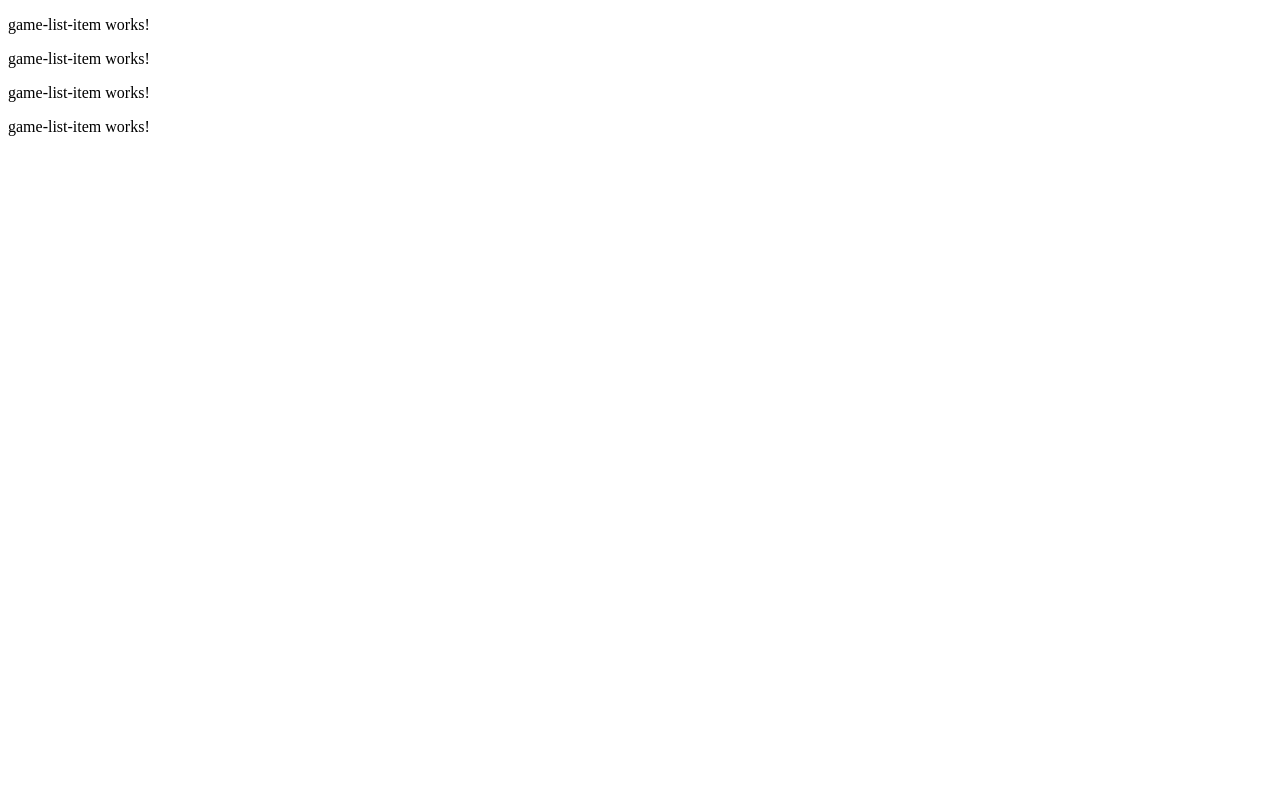
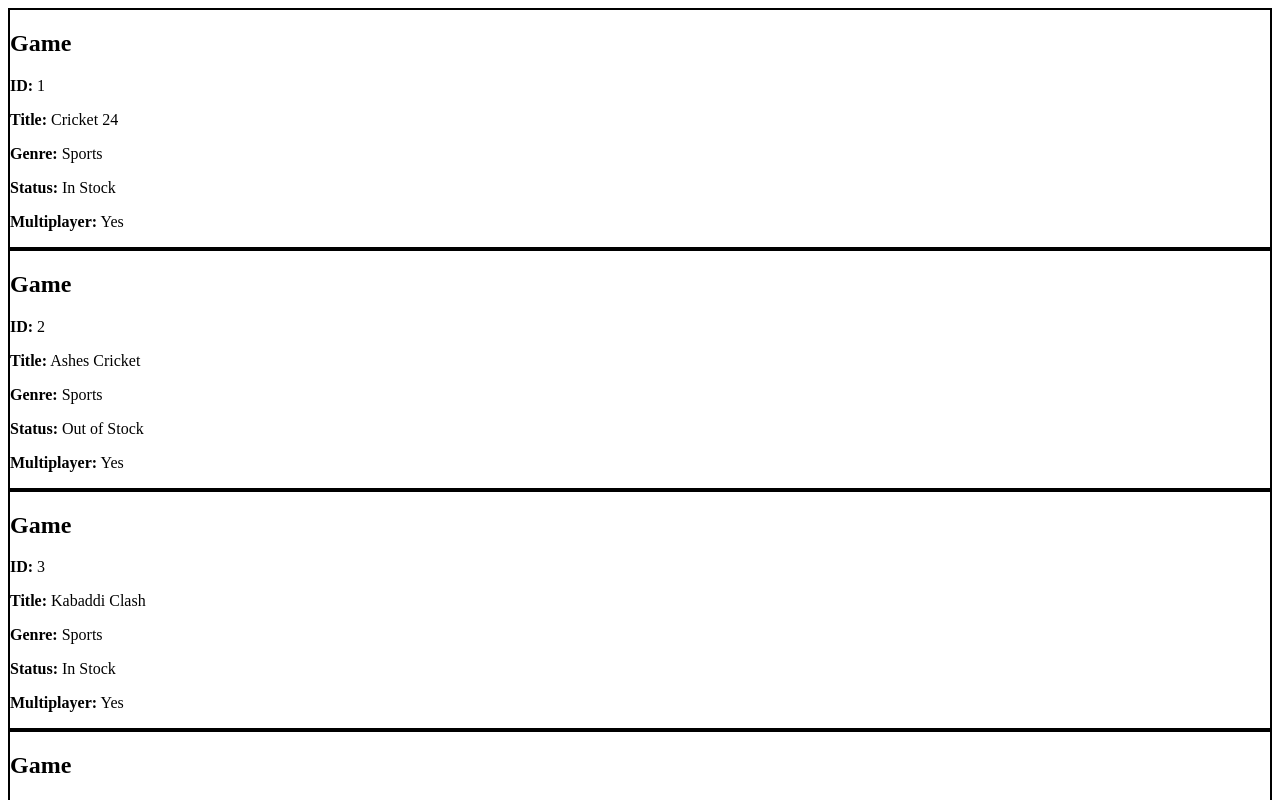
Before and after one commit to harmansandhu334/angularharmandeepsingh, an Angular app: page / in a window 1280 px wide. Shown: the top 800 px of the page. Built offline with nearby package versions, Linux system fonts and the light colour scheme.

Commit message:
completed 10 step

```diff
--- a/src/app/app.ts
+++ b/src/app/app.ts
@@ -1,12 +1,12 @@
 import { Component, signal } from '@angular/core';
-import { RouterOutlet } from '@angular/router';
+
 import { User } from './models/user';
 import { NgIf, NgFor } from '@angular/common';
 import {GameList} from './game-list/game-list';
 
 @Component({
   selector: 'app-root',
-  imports: [RouterOutlet, NgIf, NgFor, GameList],
+  imports: [ NgIf, NgFor, GameList],
   templateUrl:'./app.html',
   standalone: true,
   styleUrls: ['./app.css']
--- a/src/app/game-list-item/game-list-item.css
+++ b/src/app/game-list-item/game-list-item.css
@@ -0,0 +1,4 @@
+.game-list {
+  border: 2px solid black;
+
+}
--- a/src/app/game-list-item/game-list-item.html
+++ b/src/app/game-list-item/game-list-item.html
@@ -1 +1,8 @@
-<p>game-list-item works!</p>
+<div *ngIf="game" class="game-list">
+  <h2>Game</h2>
+  <p><strong>ID:</strong> {{ game.id }}</p>
+  <p><strong>Title:</strong> {{ game.title }}</p>
+  <p><strong>Genre:</strong> {{ game.genre }}</p>
+  <p><strong>Status:</strong> {{ game.inStock ? 'In Stock' : 'Out of Stock' }}</p>
+  <p><strong>Multiplayer:</strong> {{ game.multiplayer ? 'Yes' : 'No' }}</p>
+</div>
--- a/src/app/game-list-item/game-list-item.ts
+++ b/src/app/game-list-item/game-list-item.ts
@@ -1,9 +1,10 @@
 import { Component, Input } from '@angular/core';
 import { User } from '../models/user';
+import {NgIf} from '@angular/common';
 
 @Component({
   selector: 'game-list-item',
-  imports: [],
+  imports: [NgIf],
   templateUrl: './game-list-item.html',
   standalone: true,
   styleUrl: './game-list-item.css'
```
